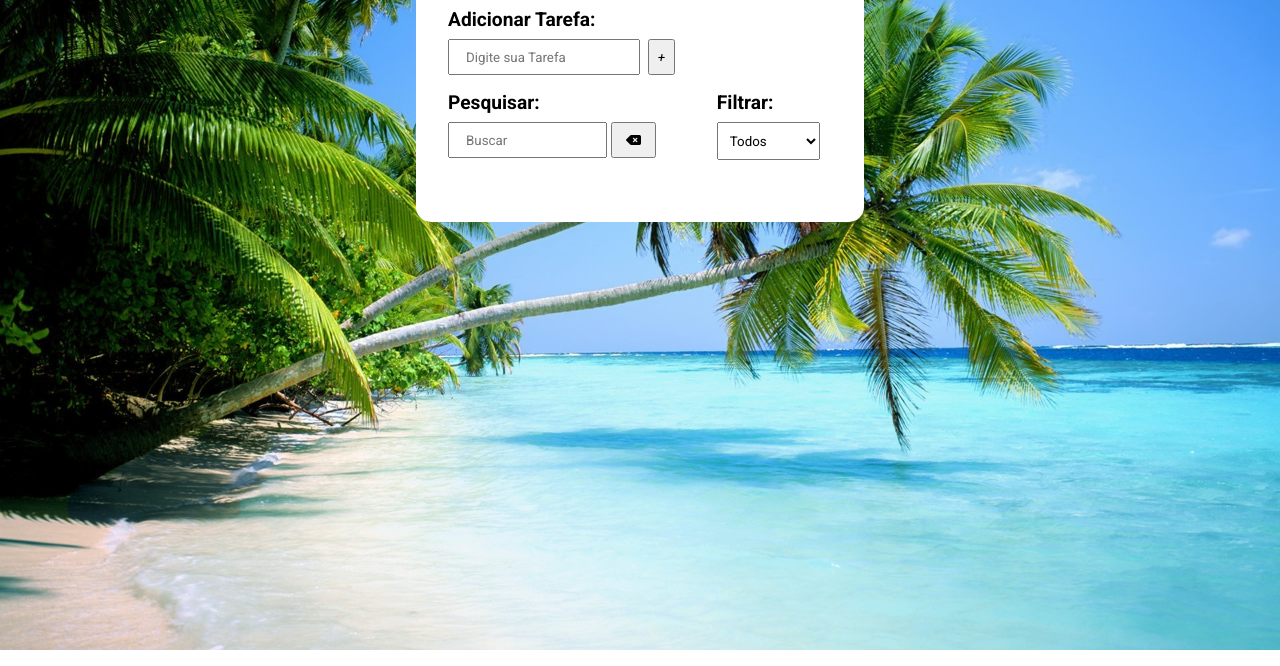
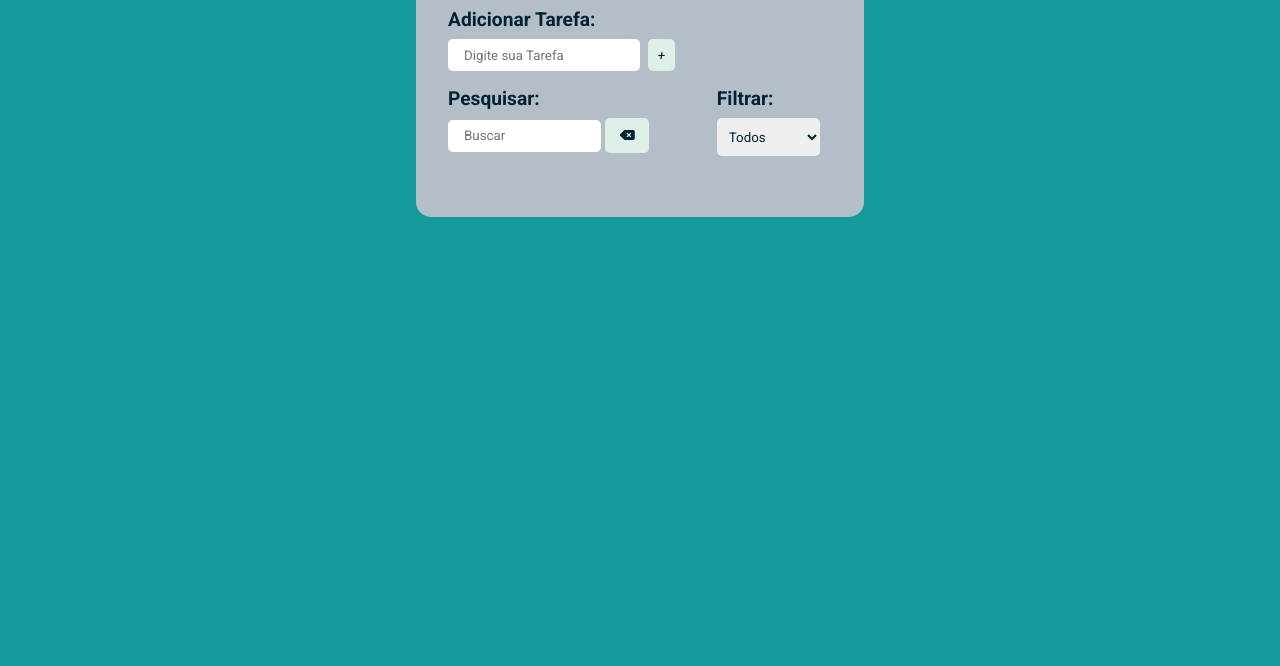
Before and after one commit to EduardoDebarba/to-do-list, a plain HTML site: page index.html in a window 1280 px wide. Shown: the part 134-800 px from the top of the page. Drawn offline with Linux system fonts and the light colour scheme.

Commit message:
modified the project's color palette and changed some input styles

```diff
--- a/index.html
+++ b/index.html
@@ -16,6 +16,11 @@
 		<link
 			href="https://fonts.googleapis.com/css2?family=Roboto:ital,wght@0,100;0,300;0,400;0,500;0,700;0,900;1,100;1,300;1,400;1,500;1,700;1,900&display=swap"
 			rel="stylesheet"
+		/>
+		<link
+			rel="shortcut icon"
+			href="./src/images/To Do List (1).png"
+			type="image/x-icon"
 		/>
 		<title>To Do List</title>
 	</head>
--- a/src/css/style.css
+++ b/src/css/style.css
@@ -3,23 +3,19 @@
 	padding: 0;
 	box-sizing: border-box;
 	font-family: "Roboto", sans-serif;
+	color: #002333;
 }
 
 body {
-	background-image: url(/src/images/background-image.jpg);
-	background-position: center;
-	background-repeat: no-repeat;
-	background-size: cover;
-	height: 90vh;
+	background-color: #159a9c;
 }
 
 .container {
-	background-color: #fff;
+	background-color: #b4bec9;
 	width: 35%;
 	padding: 2rem;
 	margin: 3rem auto;
 	border-radius: 15px;
-	max-height: 90vh;
 }
 
 .container h1 {
@@ -51,11 +47,17 @@ body {
 input {
 	width: 30%;
 	height: 2rem;
+	border-radius: 5px;
+	border-style: none;
 }
 
 button {
 	width: 5%;
+	height: 2rem;
 	cursor: pointer;
+	background-color: #deefe7;
+	border-radius: 5px;
+	border-style: none;
 }
 
 button img {
@@ -120,6 +122,8 @@ h4 {
 	width: 90%;
 	height: 2.4rem;
 	padding: 0.5rem;
+	border-radius: 5px;
+	border-style: none;
 }
 
 .todo-list {
@@ -149,7 +153,7 @@ h4 {
 }
 
 .todo-list::-webkit-scrollbar {
-	width: 0; /* Torna a barra de rolagem invisível */
+	width: 0;
 }
 
 .done h3 {
```
Also changed, not shown: src/images/To Do List (1).png (added), src/images/background-image.jpg (deleted).
